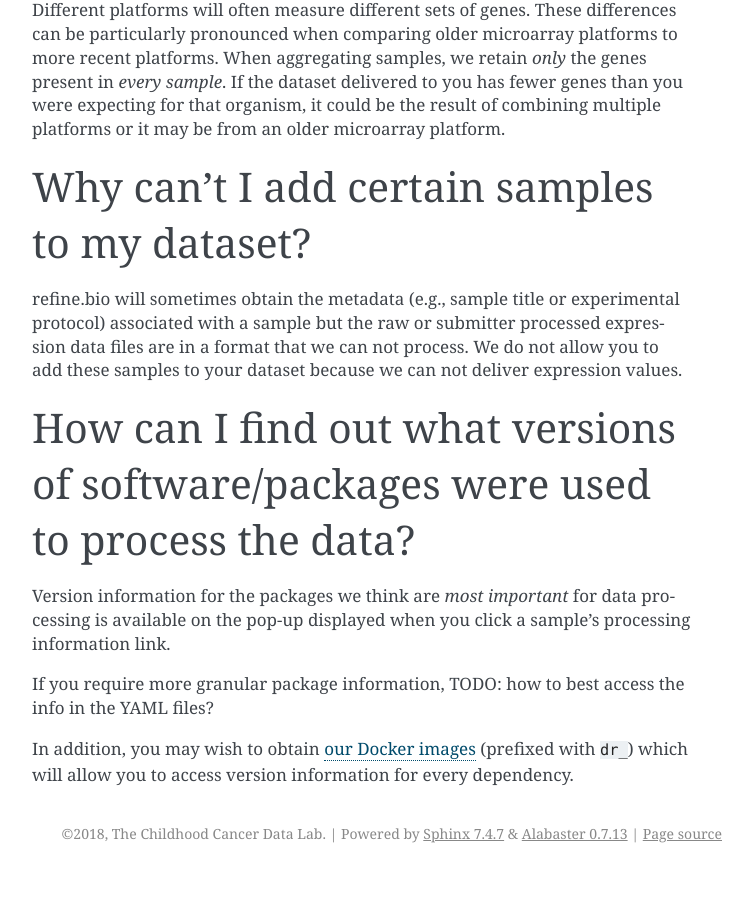
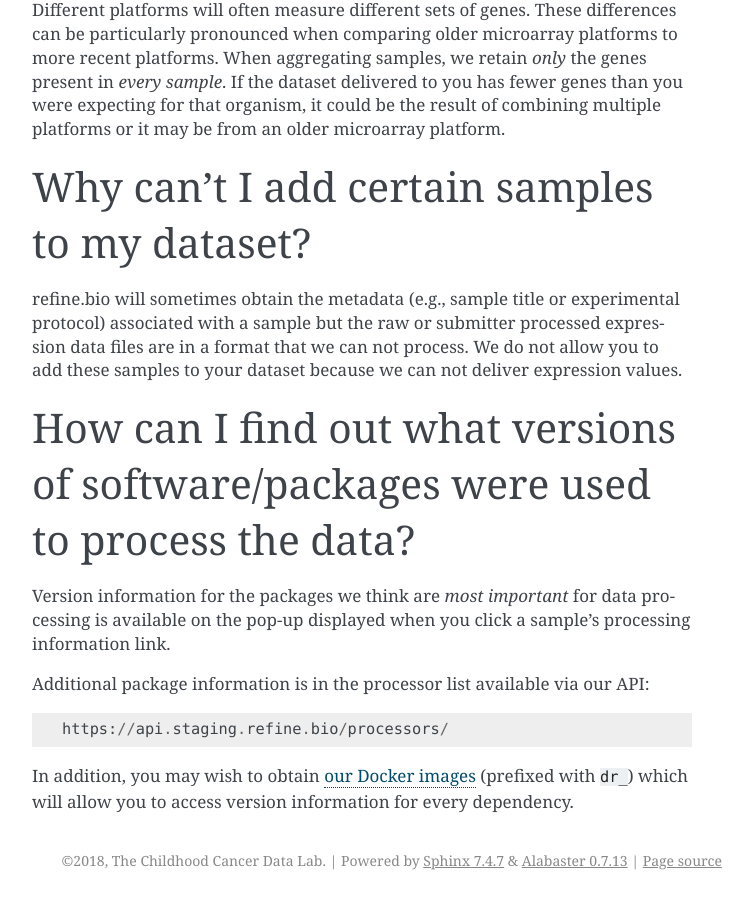
Before and after one commit to AlexsLemonade/refinebio-docs, a Sphinx documentation site: the page built from docs/faq.md, in a window 1280 px wide and 900 px high, scrolled down 1649 px. Shown: the whole window, without its empty margins (388-1141 px from the left). Built offline with Sphinx 7.4.7, drawn with Linux system fonts in a browser that asks for light colours; before the commit the page ends 2522 px from its top, so only the background shows below that.

Commit message:
Add processor list

````diff
--- a/docs/faq.md
+++ b/docs/faq.md
@@ -44,6 +44,10 @@ We do not allow you to add these samples to your dataset because we can not deli
 
 Version information for the packages we think are _most important_ for data processing is available on the pop-up displayed when you click a sample's processing information link.
 
-If you require more granular package information, TODO: how to best access the info in the YAML files?
+Additional package information is in the processor list available via our API:
+
+```
+https://api.staging.refine.bio/processors/
+```
 
 In addition, you may wish to obtain [our Docker images](https://hub.docker.com/u/ccdl/) (prefixed with `dr_`) which will allow you to access version information for every dependency.
````
